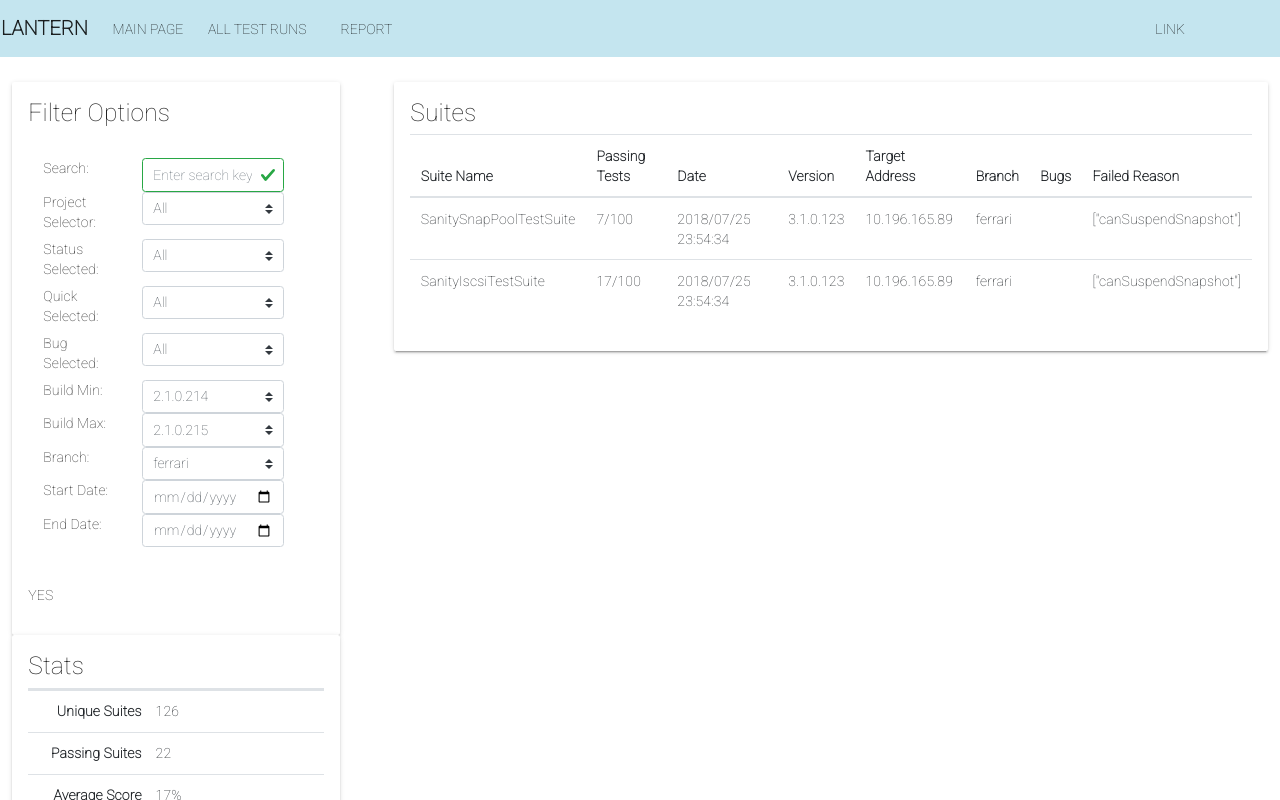
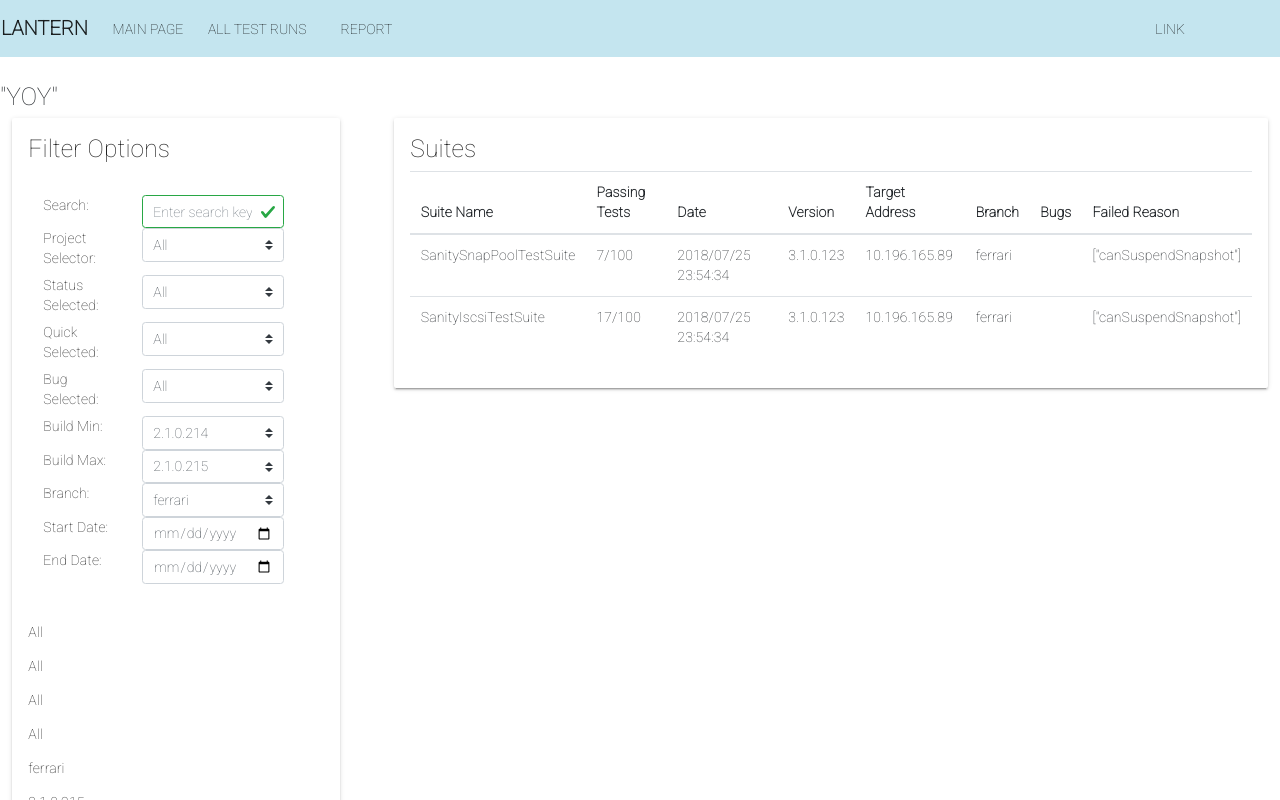
Before and after one commit to Light0617/VueApp, a Vue app: page / in a window 1280 px wide. Shown: the top 800 px of the page. Built offline with nearby package versions, Linux system fonts and the light colour scheme.

Commit message:
before chart

```diff
--- a/package.json
+++ b/package.json
@@ -24,6 +24,7 @@
     "@vue/cli-plugin-babel": "^3.0.0-rc.10",
     "@vue/cli-plugin-eslint": "^3.0.0-rc.10",
     "@vue/cli-service": "^3.0.0-rc.10",
+    "husky": "^1.0.0-rc.13",
     "sass-loader": "^7.1.0",
     "vue-cli-plugin-vuetify": "^0.1.6",
     "vue-template-compiler": "^2.5.16"
--- a/src/components/FilterOptions.vue
+++ b/src/components/FilterOptions.vue
@@ -66,16 +66,69 @@
         </b-form-group>
         </form>
         <div>
+            <p>{{search}}</p>
+            <p>{{projectSelected}}</p>
+            <p>{{statusSelected}}</p>
+            <p>{{quickSelected}}</p>
+            <p>{{bugSelected}}</p>
+            <p>{{branchSelected}}</p>
+            <p>{{buildMaxSelected}}</p>
+            <p>{{buildMaxSelected}}</p>
             <p>{{startDateSelected}}</p>
             <p>{{endDateSelected}}</p>
-            <p>{{endDateSelected >= startDateSelected ? 'YES' : 'NO'}}</p>
+            <!--<p>{{filters.bugSelected}}</p>-->
+            <!--<p>{{filters.branchSelected}}</p>-->
+            <!--<p>{{filters.buildMaxSelected}}</p>-->
+            <!--<p>{{filters.buildMaxSelected}}</p>-->
+            <!--<p>{{filters.startDateSelected}}</p>-->
+            <!--<p>{{filters.endDateSelected}}</p>-->
         </div>
     </div>
 </template>
 
 <script>
+    const projectOptions = [
+            { value: 'All', text: 'All'},
+            { value: 'Ferrari', text: 'Ferrari'},
+            { value: 'Develop', text: 'Develop'},
+            { value: 'Evolution', text : 'Evolution'}
+        ];
+    const statusOptions = [
+            { value: 'All', text: 'All'},
+            { value: 'Pass', text: 'Pass'},
+            { value: 'Fail', text : 'Fail'},
+            { value: 'Skip', text : 'Skip'}
+        ];
+    const quickOptions = [
+            { value: 'All', text: 'All'},
+            { value: 'Golden', text: 'Golden'},
+            { value: 'Core', text : 'Core'},
+            { value: 'NonCore', text : 'NonCore'}
+        ];
+    const bugOptions = [
+            { value: 'All', text: 'All'},
+            { value: 'BugReported', text: 'Bug Reported'},
+            { value: 'BugFree', text: 'Bug Free'},
+        ];
+    const branchOptions = [
+            { value: 'ferrari', text: 'ferrari'},
+        ];
+    const buildOptions = [
+            { value: '2.1.0.215', text: '2.1.0.215'},
+            { value: '2.1.0.214', text: '2.1.0.214'},
+        ];
+
+    // let search =  '';
+    // let projectSelected = 'All';
+    // let statusSelected = 'All';
+    // let quickSelected = 'All';
+    // let bugSelected = 'All';
+    // let branchSelected = 'ferrari';
+    // let buildMinSelected = '2.1.0.214';
+    // let buildMaxSelected = '2.1.0.215';
+    // let startDateSelected = '';
+    // let endDateSelected = '';
     export default {
-        name: "FilterOptions",
         computed: {
             state () {
                 return this.startDateSelected <= this.endDateSelected ? true : false;
@@ -90,43 +143,46 @@
         },
         data() {
             return {
-                search: '',
-                projectSelected: 'All',
-                statusSelected: 'All',
-                quickSelected: 'All',
-                bugSelected: 'All',
-                branchSelected: 'ferrari',
-                buildMinSelected: '2.1.0.214',
-                buildMaxSelected: '2.1.0.215',
-                startDateSelected: '',
-                endDateSelected: '',
-                projectOptions: [
-                    { value: 'All', text: 'All'},
-                    { value: 'Ferrari', text: 'Ferrari'},
-                    { value: 'Develop', text: 'Develop'},
-                    { value: 'Evolution', text : 'Evolution'}
-                ],
-                statusOptions: [
-                    { value: 'All', text: 'All'},
-                    { value: 'Pass', text: 'Pass'},
-                    { value: 'Fail', text : 'Fail'},
-                    { value: 'Skip', text : 'Skip'}
-                ],
-                quickOptions: [
-                    { value: 'All', text: 'All'},
-                    { value: 'Golden', text: 'Golden'},
-                    { value: 'Core', text : 'Core'},
-                    { value: 'NonCore', text : 'NonCore'}
-                ], bugOptions:[
-                    { value: 'All', text: 'All'},
-                    { value: 'BugReported', text: 'Bug Reported'},
-                    { value: 'BugFree', text: 'Bug Free'},
-                ], branchOptions: [
-                    { value: 'ferrari', text: 'ferrari'},
-                ], buildOptions: [
-                    { value: '2.1.0.215', text: '2.1.0.215'},
-                    { value: '2.1.0.214', text: '2.1.0.214'},
-                ]
+                search :  '',
+                projectSelected : 'All',
+                statusSelected : 'All',
+                quickSelected : 'All',
+                bugSelected : 'All',
+                branchSelected : 'ferrari',
+                buildMinSelected : '2.1.0.214',
+                buildMaxSelected : '2.1.0.215',
+                startDateSelected : '',
+                endDateSelected : '',
+                name: "FilterOptions",
+                // filters : [
+                //     {search: ''},
+                //     {projectSelected: 'All'},
+                //     {statusSelected: 'All'},
+                //     {quickSelected: 'All'},
+                //     {bugSelected: 'All'},
+                //     {branchSelected: 'ferrari'},
+                //     {buildMinSelected: '2.1.0.214'},
+                //     {buildMaxSelected: '2.1.0.214'},
+                //     {startDateSelected: ''},
+                //     {endDateSelected: ''},
+                // ],
+                // search: '',
+                // projectSelected: 'All',
+                // statusSelected: 'All',
+                // quickSelected: 'All',
+                // bugSelected: 'All',
+                // branchSelected: 'ferrari',
+                // buildMinSelected: '2.1.0.214',
+                // buildMaxSelected: '2.1.0.215',
+                // startDateSelected: '',
+                // endDateSelected: '',
+                projectOptions: projectOptions,
+                statusOptions: statusOptions,
+                quickOptions: quickOptions,
+                bugOptions:bugOptions,
+                branchOptions: branchOptions,
+                buildOptions: buildOptions,
+
             }
         }
     }
--- a/src/components/Scoreboard.vue
+++ b/src/components/Scoreboard.vue
@@ -1,22 +1,27 @@
 <template>
     <div>
+        <!--<h3>{{filters.branchSelected}}</h3>-->
+        <h3>"YOY"</h3>
+        <h3>{{filters}}</h3>
         <v-layout row wrap justify-space-around>
             <v-flex xs3>
                 <v-card>
                     <v-card-text>
-                        <FilterOptions/>
+                        <FilterOptions
+                                v-model="filters"
+                        />
                     </v-card-text>
                 </v-card>
                 <v-card>
                     <v-card-text>
-                        <Stats/>
+                        <Stats :statistics="statistics"/>
                     </v-card-text>
                 </v-card>
             </v-flex>
             <v-flex xs8>
                 <v-card>
                     <v-card-text>
-                        <Suites/>
+                        <Suites :filteredSuites="filteredSuites"/>
                     </v-card-text>
                 </v-card>
             </v-flex>
@@ -28,12 +33,56 @@
     import FilterOptions from './FilterOptions.vue';
     import Stats from "./Stats";
     import Suites from "./Suites";
+
+    let filteredSuites = [
+        {
+            'SuiteName' : 'SanitySnapPoolTestSuite',
+            'PassingTests' : '7/100',
+            'Date': '2018/07/25 23:54:34',
+            'Version': '3.1.0.123',
+            'TargetAddress': '10.196.165.89',
+            'Branch' : 'ferrari',
+            'Bugs': '',
+            'FailedReason' : '["canSuspendSnapshot"]'
+        },
+        {
+            'SuiteName' : 'SanityIscsiTestSuite',
+            'PassingTests' : '17/100',
+            'Date': '2018/07/25 23:54:34',
+            'Version': '3.1.0.123',
+            'TargetAddress': '10.196.165.89',
+            'Branch' : 'ferrari',
+            'Bugs': '',
+            'FailedReason' : '["canSuspendSnapshot"]'
+        }
+    ];
+
+    let statistics = [{
+        "Unique Suites": 999,
+        "Passing Suites": 22,
+        "Average Score Suites": '17%',
+        "Total Tests": 807,
+        "Passing Tests": 191,
+        "Skipped Tests": 286,
+        "Failing Tests": 330,
+        'Average Score Tests': '24%',
+        "Build Range": "3.1.0.50 -3.1.0.52",
+        "Date Range": "2018/07/08 - 2018/08/08",
+        "CPU Time": '1 milliseconds'
+    }];
+
     export default {
         name: "scoreboard",
         components: {
             Suites,
             Stats,
             FilterOptions
+        },
+        data(){
+            return {
+                filteredSuites: filteredSuites,
+                statistics: statistics
+            }
         }
     }
 </script>
--- a/src/components/Stats.vue
+++ b/src/components/Stats.vue
@@ -1,32 +1,58 @@
 <template>
     <div id="Stats" class="Stats">
         <h3>Stats</h3>
-        <b-table stacked :items="stats"></b-table>
+        <b-table stacked :items="statistics"></b-table>
+        <!--<div id="canvas-holder" style="width:40%">-->
+            <!--<canvas id="chart-area"></canvas>-->
+        <!--</div>-->
     </div>
 </template>
 
 <script>
-    const stats = [{
-        "Unique Suites": 126,
-        "Passing Suites": 22,
-        "Average Score Suites": '17%',
-        "Total Tests": 807,
-        "Passing Tests": 191,
-        "Skipped Tests": 286,
-        "Failing Tests": 330,
-        'Average Score Tests': '24%',
-        "Build Range": "3.1.0.50 -3.1.0.52",
-        "Date Range": "2018/07/08 - 2018/08/08",
-        "CPU Time": '1 milliseconds'
-    }];
+    // var randomScalingFactor = function() {
+    //     return Math.round(Math.random() * 100);
+    // };
 
+    // var config = {
+    //     type: 'pie',
+    //     data: {
+    //         datasets: [{
+    //             data: [
+    //                 randomScalingFactor(),
+    //                 randomScalingFactor(),
+    //                 randomScalingFactor(),
+    //                 randomScalingFactor(),
+    //                 randomScalingFactor(),
+    //             ],
+    //             backgroundColor: [
+    //                 window.chartColors.red,
+    //                 window.chartColors.orange,
+    //                 window.chartColors.yellow,
+    //                 window.chartColors.green,
+    //                 window.chartColors.blue,
+    //             ],
+    //             label: 'Dataset 1'
+    //         }],
+    //         labels: [
+    //             'Red',
+    //             'Orange',
+    //             'Yellow',
+    //             'Green',
+    //             'Blue'
+    //         ]
+    //     },
+    //     options: {
+    //         responsive: true
+    //     }
+    // };
+    //
+    // window.onload = function() {
+    //     var ctx = document.getElementById('chart-area').getContext('2d');
+    //     window.myPie = new Chart(ctx, config);
+    // };
     export default {
         name: "Stats",
-        data () {
-            return {
-                stats: stats
-            }
-        }
+        props: ['statistics']
     }
 </script>
 
--- a/src/components/Suites.vue
+++ b/src/components/Suites.vue
@@ -1,40 +1,14 @@
 <template>
     <div id="Suits" class="Suits">
         <h3>Suites</h3>
-        <b-table hover :items="suites"></b-table>
+        <b-table hover :items="filteredSuites"></b-table>
     </div>
 </template>
 
 <script>
-    const suites = [
-        {
-            'SuiteName' : 'SanitySnapPoolTestSuite',
-            'PassingTests' : '7/100',
-            'Date': '2018/07/25 23:54:34',
-            'Version': '3.1.0.123',
-            'TargetAddress': '10.196.165.89',
-            'Branch' : 'ferrari',
-            'Bugs': '',
-            'FailedReason' : '["canSuspendSnapshot"]'
-        },
-        {
-            'SuiteName' : 'SanityIscsiTestSuite',
-            'PassingTests' : '17/100',
-            'Date': '2018/07/25 23:54:34',
-            'Version': '3.1.0.123',
-            'TargetAddress': '10.196.165.89',
-            'Branch' : 'ferrari',
-            'Bugs': '',
-            'FailedReason' : '["canSuspendSnapshot"]'
-        }
-    ];
     export default {
         name: "Suites",
-        data(){
-            return {
-                suites: suites
-            }
-        }
+        props: ['filteredSuites']
     }
 </script>
 
```
Also changed, not shown: 2 other files (tests, documents, lock files or other folders).
